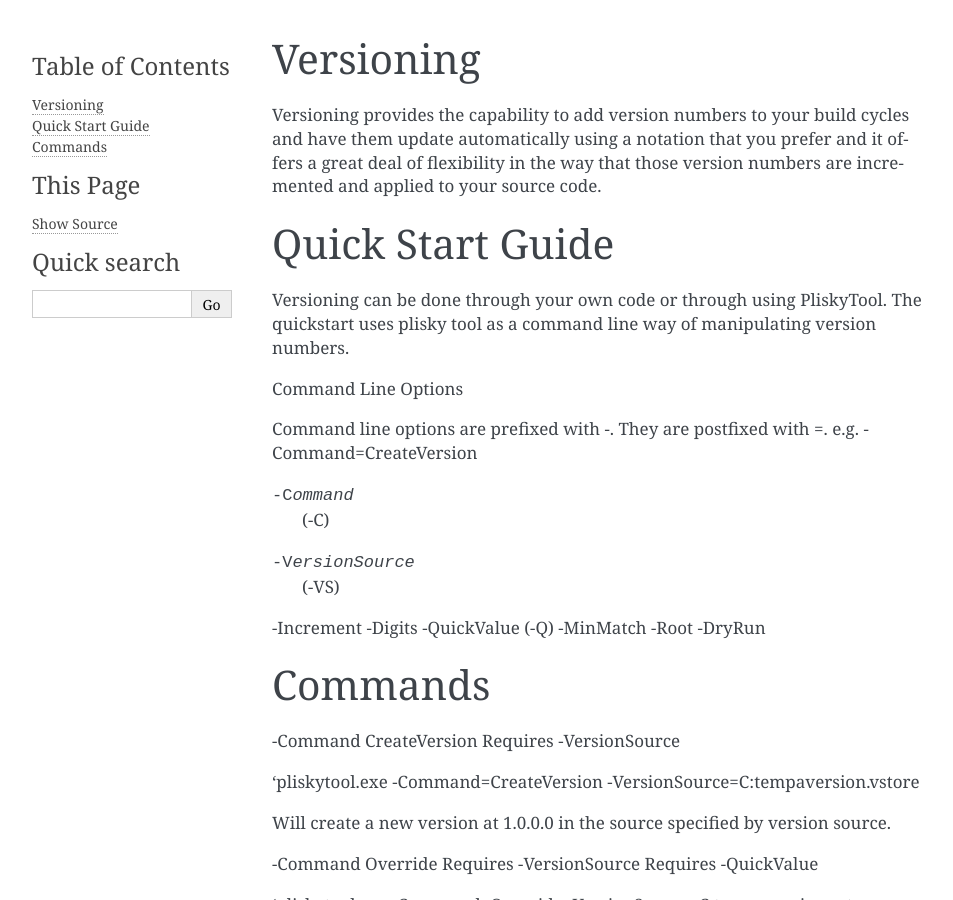
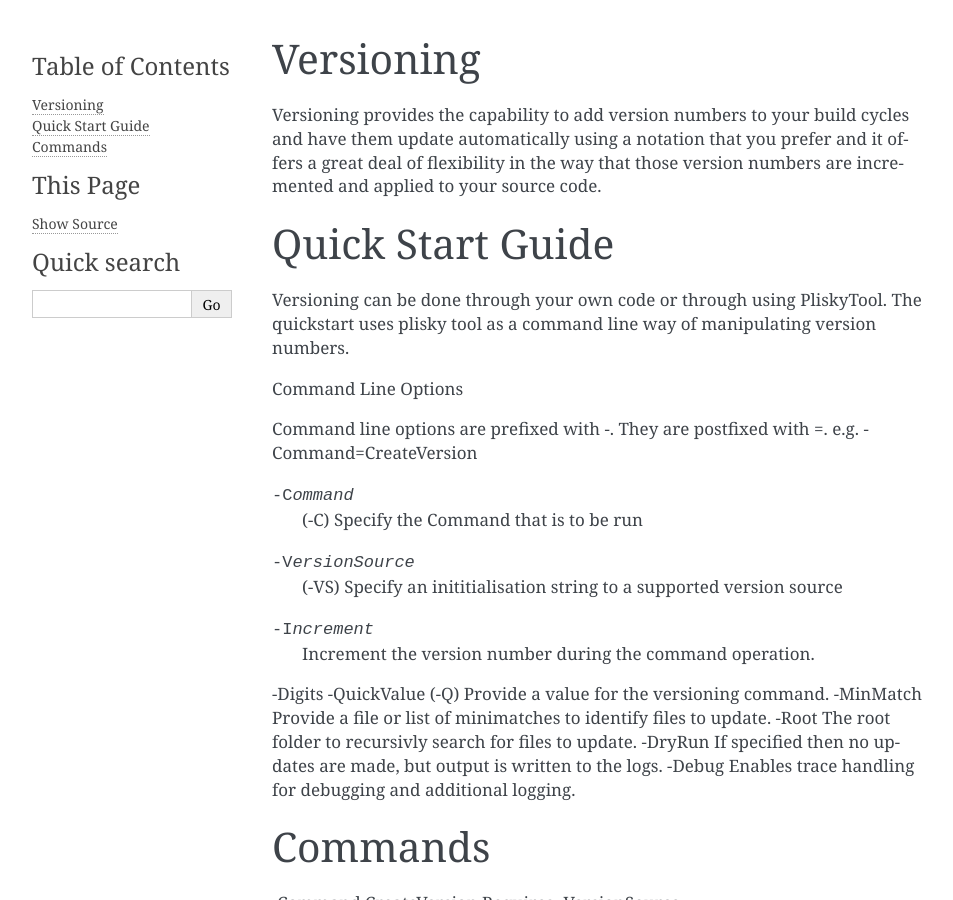
Before and after one commit to Itsey/Plisky.Versioning, a Sphinx documentation site: the page built from Documentation/source/versioning/versioningStart.rst, in a window 1280 px wide and 900 px high. Shown: the whole window, without its empty margins (148-1101 px from the left). Built offline with Sphinx 7.4.7, drawn with Linux system fonts in a browser that asks for light colours; pages that are not in the unit, such as notebooks, are missing from menus; some of the changed text lies outside the part shown.

```diff
--- a/Documentation/source/versioning/versioningStart.rst
+++ b/Documentation/source/versioning/versioningStart.rst
@@ -16,14 +16,15 @@ Command Line Options
 
 Command line options are prefixed with -.  They are postfixed with =.   e.g. -Command=CreateVersion
 
--Command  (-C)
--VersionSource  (-VS)
--Increment
+-Command  (-C)              Specify the Command that is to be run
+-VersionSource  (-VS)       Specify an inititialisation string to a supported version source
+-Increment                  Increment the version number during the command operation.
 -Digits
--QuickValue  (-Q)
--MinMatch
--Root
--DryRun
+-QuickValue  (-Q)           Provide a value for the versioning command.
+-MinMatch                   Provide a file or list of minimatches to identify files to update.
+-Root                       The root folder to recursivly search for files to update.
+-DryRun                     If specified then no updates are made, but output is written to the logs.
+-Debug                      Enables trace handling for debugging and additional logging.
 
 Commands
 ========
@@ -108,3 +109,11 @@ Wix Setup file, looking for the version attribute.  To update the version in the
 Nuspec
 
 Nuget Package File format.
+
+
+Full Eample Command Line:
+'PliskyTool.exe UpdateFiles -Root=c:\src\ -VS=c:\store\pversioner.vstore -Increment -MM="**/*.csproj|StdFile,**/*.csproj|StdAssembly,**/*.csproj|StdInformational"
+
+This will search the folder c:\src for all .csproj files and attempt to add the .net standard versioninng for the three different file types to any csproj files that are
+found.  Note that for the std file type it will look inside the file and see whether it looks like a net std file or a framework one.  Framework ones
+will not be udpated.
```
Also changed, not shown: 2 other files.
